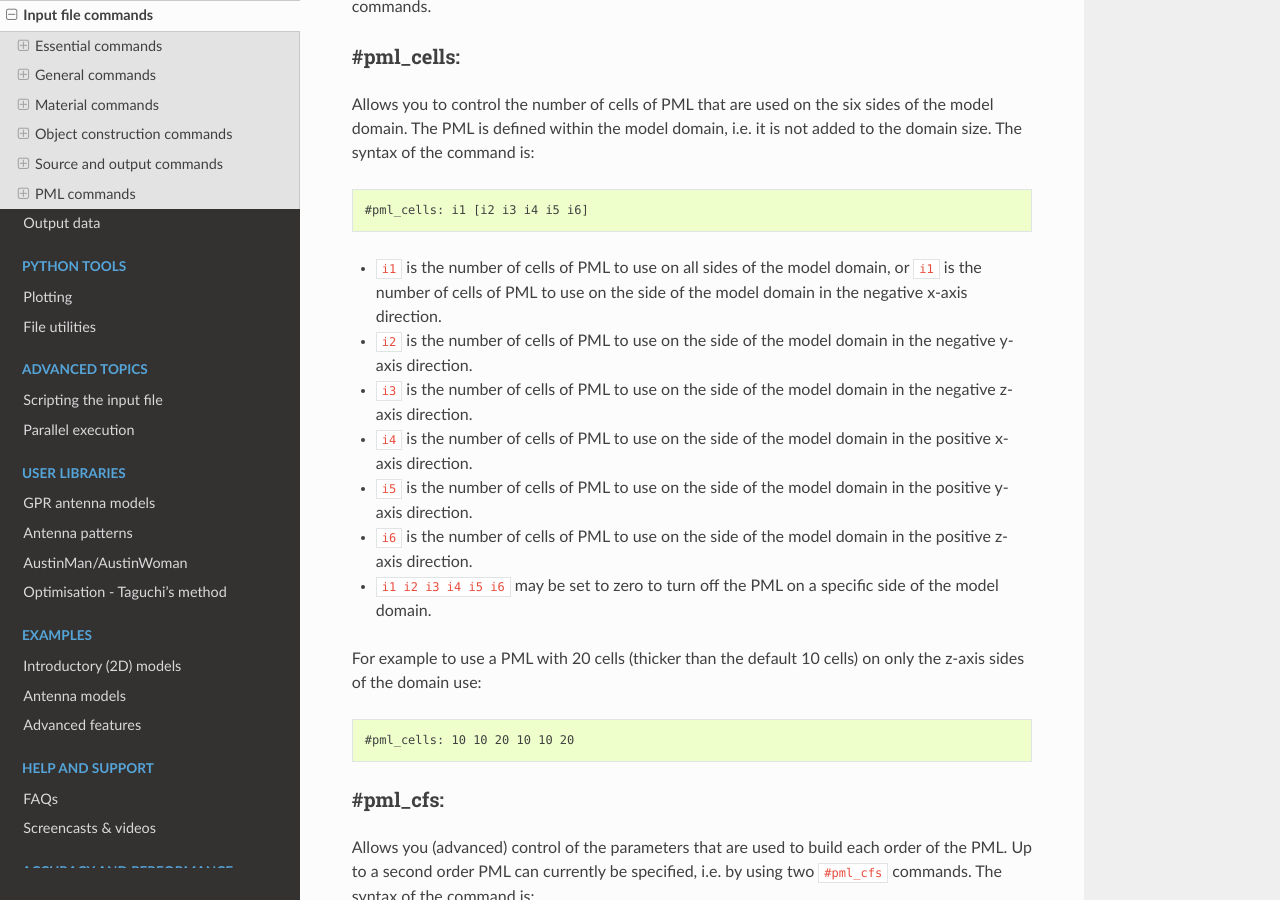
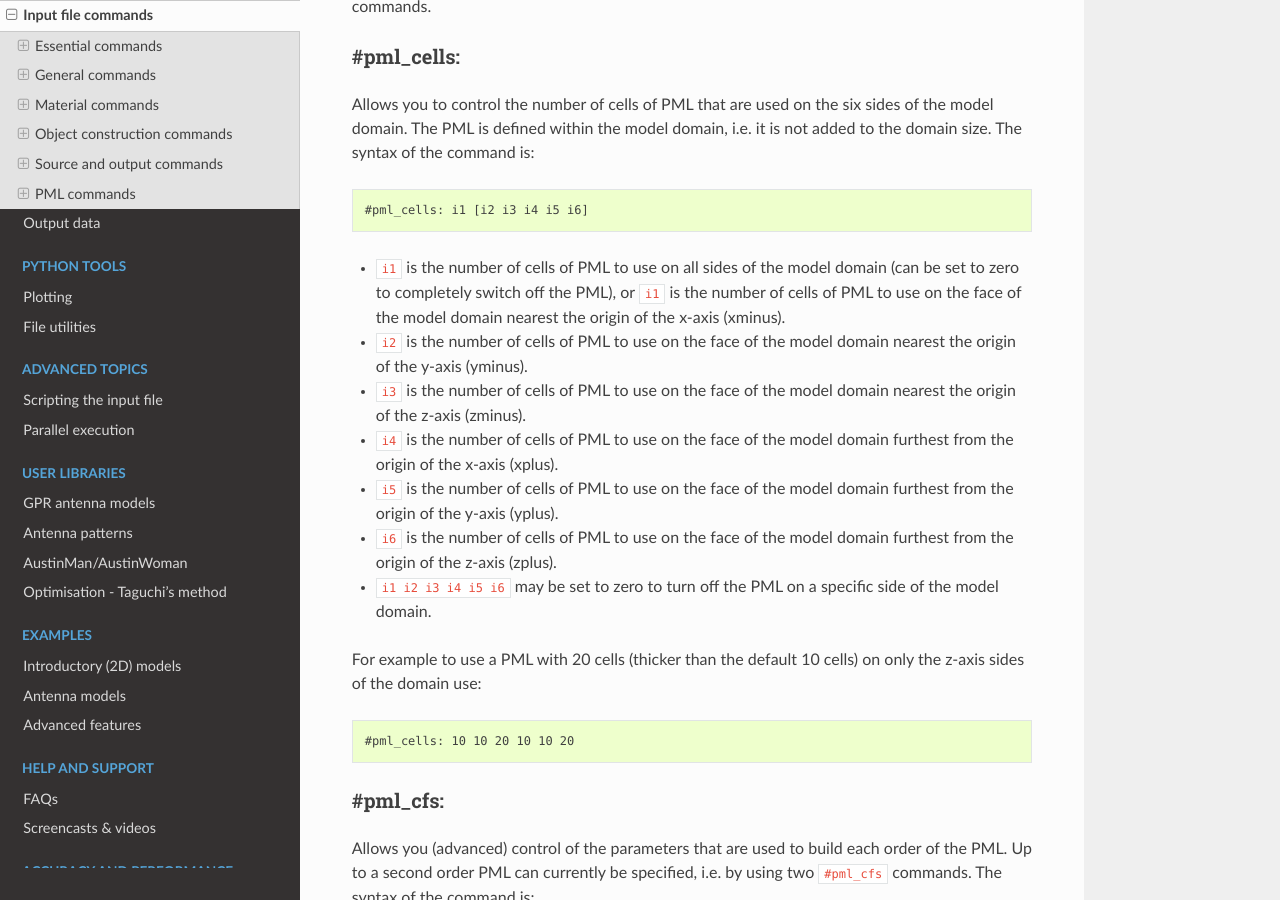
Before and after one commit to gprMax/gprMax, a Sphinx documentation site: the page built from docs/source/input.rst, in a window 1280 px wide and 900 px high, scrolled down 26598 px. Built offline with Sphinx 7.4.7 and the Read the Docs theme 2.0.0, drawn with Linux system fonts in a browser that asks for light colours.

Commit message:
Clarified descriptions of PML slabs for #pml_cells

```diff
--- a/docs/source/input.rst
+++ b/docs/source/input.rst
@@ -892,12 +892,12 @@ Allows you to control the number of cells of PML that are used on the six sides
 
     #pml_cells: i1 [i2 i3 i4 i5 i6]
 
-* ``i1`` is the number of cells of PML to use on all sides of the model domain, or ``i1`` is the number of cells of PML to use on the side of the model domain in the negative x-axis direction.
-* ``i2`` is the number of cells of PML to use on the side of the model domain in the negative y-axis direction.
-* ``i3`` is the number of cells of PML to use on the side of the model domain in the negative z-axis direction.
-* ``i4`` is the number of cells of PML to use on the side of the model domain in the positive x-axis direction.
-* ``i5`` is the number of cells of PML to use on the side of the model domain in the positive y-axis direction.
-* ``i6`` is the number of cells of PML to use on the side of the model domain in the positive z-axis direction.
+* ``i1`` is the number of cells of PML to use on all sides of the model domain (can be set to zero to completely switch off the PML), or ``i1`` is the number of cells of PML to use on the face of the model domain nearest the origin of the x-axis (xminus).
+* ``i2`` is the number of cells of PML to use on the face of the model domain nearest the origin of the y-axis (yminus).
+* ``i3`` is the number of cells of PML to use on the face of the model domain nearest the origin of the z-axis (zminus).
+* ``i4`` is the number of cells of PML to use on the face of the model domain furthest from the origin of the x-axis (xplus).
+* ``i5`` is the number of cells of PML to use on the face of the model domain furthest from the origin of the y-axis (yplus).
+* ``i6`` is the number of cells of PML to use on the face of the model domain furthest from the origin of the z-axis (zplus).
 * ``i1 i2 i3 i4 i5 i6`` may be set to zero to turn off the PML on a specific side of the model domain.
 
 For example to use a PML with 20 cells (thicker than the default 10 cells) on only the z-axis sides of the domain use:
```
